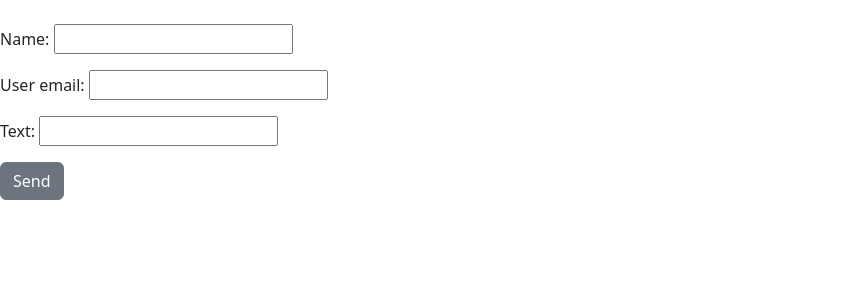
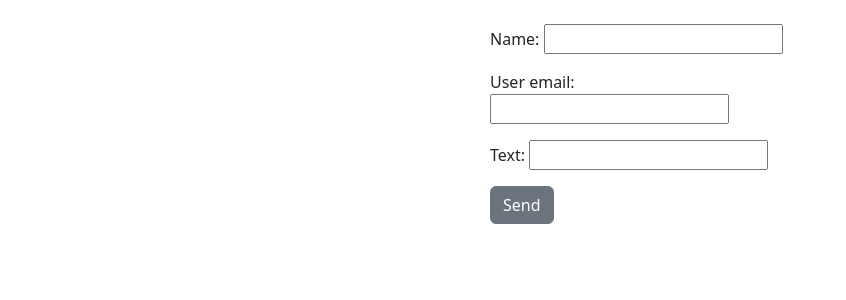
Before and after one commit to NikitaMatveev999/blog-site, a Django app: page /contact in a window 1280 px wide. Shown: the part 56-356 px from the top of the page, without its empty margins (0-846 px from the left). Run offline with Django 4.2, Linux system fonts and the light colour scheme; data comes from the database, SQL or seed files in the repository.

Commit message:
update contact page

```diff
--- a/blog/templates/contact/contact.html
+++ b/blog/templates/contact/contact.html
@@ -1,10 +1,11 @@
 {% extends 'posts/base.html' %}
 
 {% block content %}
-  <div class="mb-3">
+  <div class="mx-auto" style="width: 300px; margin: 0 auto;">
     <form method="POST">
     {% csrf_token %}
     {{ form.as_p }}
     <button class="btn btn-secondary">Send</button>
+    </form>
 </div>
 {% endblock %}
```
